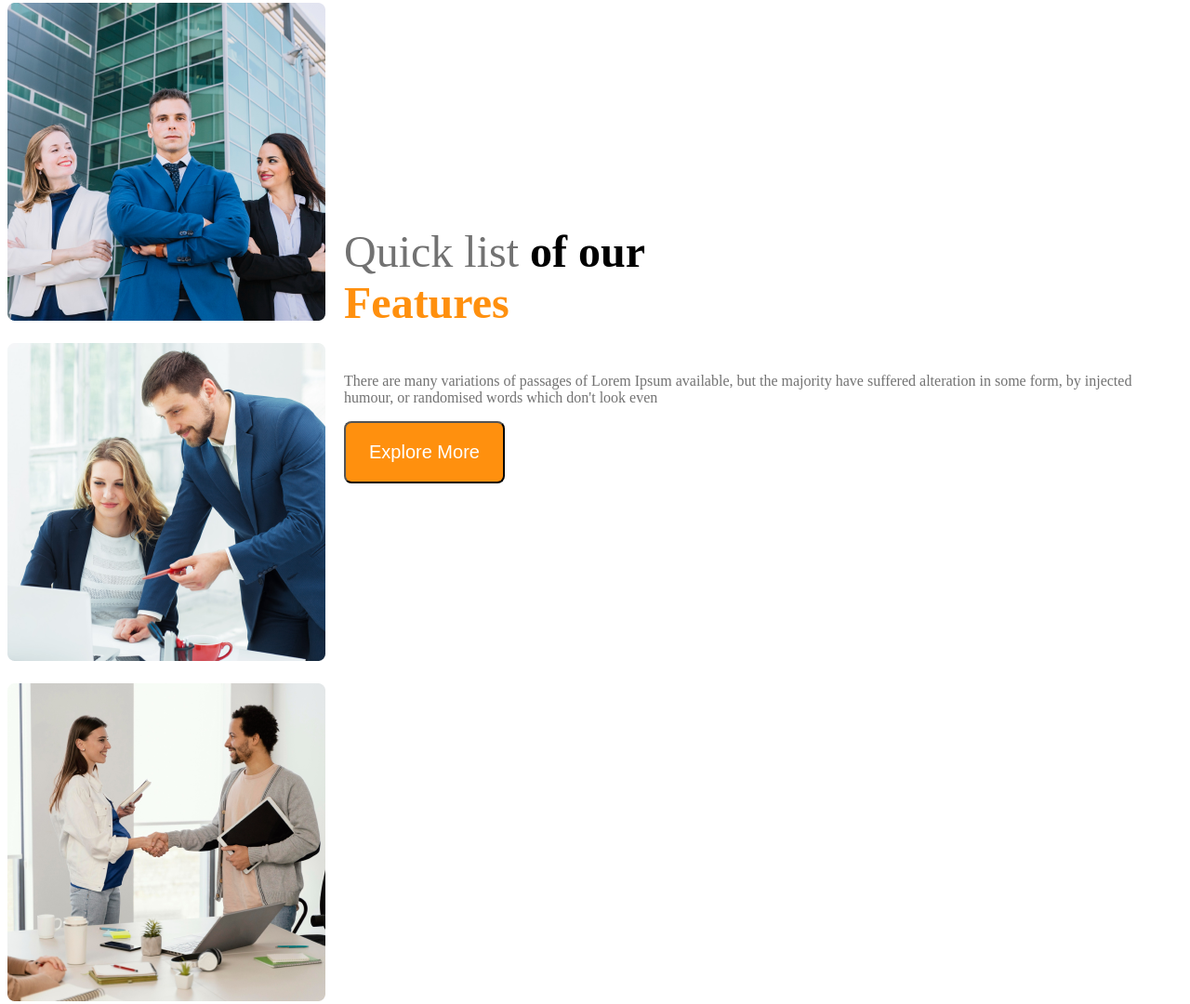
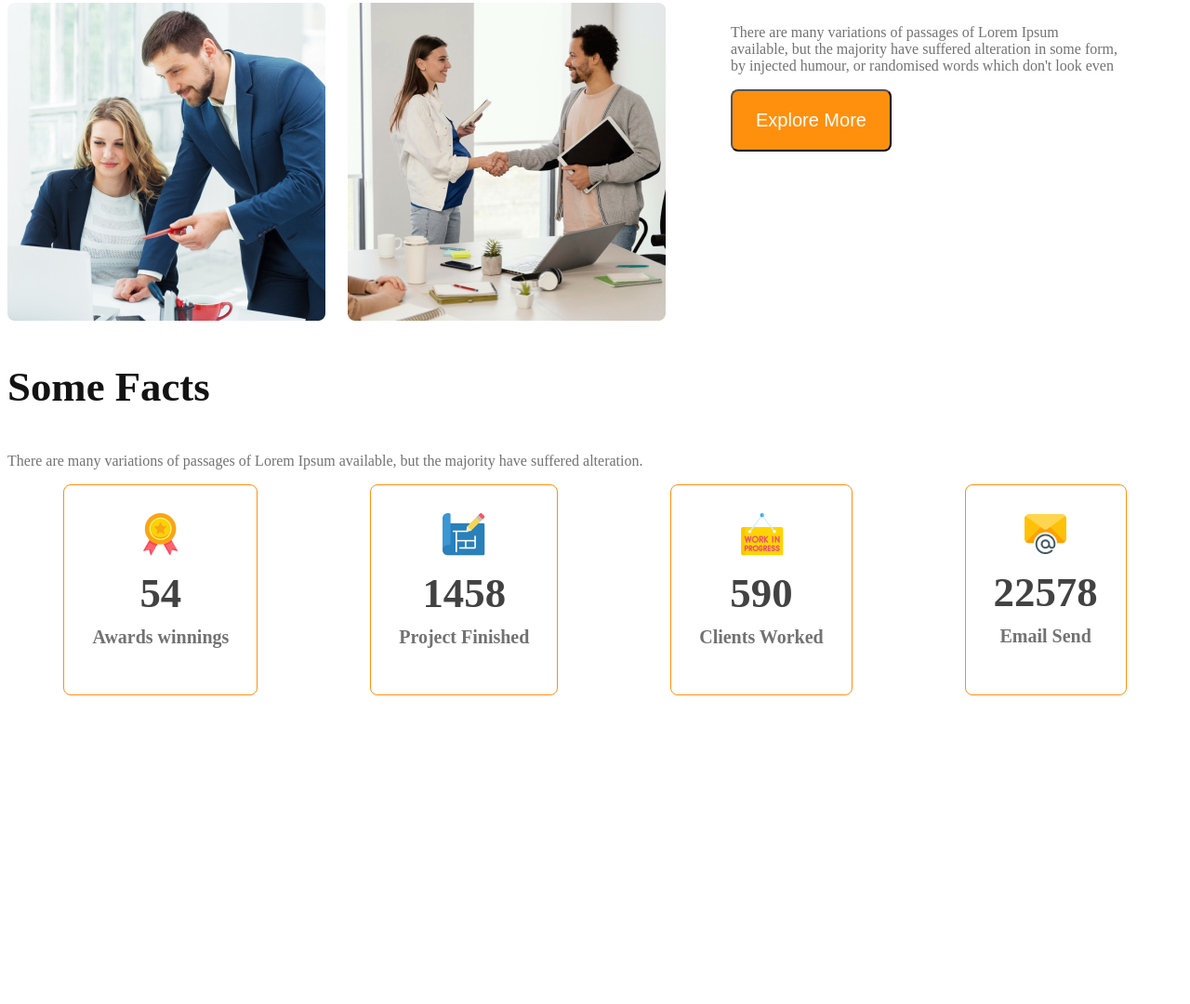
Before and after one commit to 12AlAdnan/g3-architect-website, a plain HTML site: page index.html in a window 1280 px wide. Shown: the part 1370-2450 px from the top of the page at 93% size. After the commit the page ends 2126 px from the top, so only its background shows below. Drawn offline with Linux system fonts and the light colour scheme.

Commit message:
styled card section

```diff
--- a/index.html
+++ b/index.html
@@ -63,6 +63,30 @@
       <h3 class="section-title">Some Facts</h3>
       <p class="text-light-gray">There are many variations of passages of Lorem Ipsum available, but the majority have suffered alteration.
       </p>
+      <div class="facts-card-container">
+        <div class="card">
+          <img src="images/icons/ribon.png" alt="">
+          <h2 class="card-stats">54</h2>
+          <p class="card-title text-light-gray">Awards winnings</p>
+        </div>
+        <div class="card">
+          <img src="images/icons/projects.png" alt="">
+          <h2 class="card-stats">1458</h2>
+          <p class="card-title text-light-gray">Project Finished
+          </p>
+        </div>
+        <div class="card">
+          <img src="images/icons/customers.png" alt="">
+          <h2 class="card-stats">590</h2>
+          <p class="card-title text-light-gray">Clients Worked</p>
+        </div>
+        <div class="card">
+          <img src="images/icons/email.png" alt="">
+          <h2 class="card-stats">22578
+          </h2>
+          <p class="card-title text-light-gray">Email Send</p>
+        </div>
+      </div>
     </section>
     <!-- facts section end -->
   </main>
--- a/styles/architect.css
+++ b/styles/architect.css
@@ -63,7 +63,7 @@ nav li a {
   color: #131313;
 }
 
-.text-light-gray{
+.text-light-gray {
   color: #727272;
 }
 
@@ -74,35 +74,68 @@ nav li a {
 
 
 /* main section style  */
-main{
+main {
   max-width: 1440px;
 
 }
+
 /* teams container stylel  */
 .teams-container {
   display: flex;
   align-items: center;
 }
-.teams-image-container{
+
+.teams-image-container {
   display: grid;
   grid-template-columns: repeat(2, 1fr);
   gap: 1.5rem;
 }
-.teams-content{
+
+.teams-content {
   padding-left: 70px;
   padding-right: 70px;
 }
-.teams-title{
+
+.teams-title {
   font-size: 3rem;
 }
-.teams-title .quick-list{
+
+.teams-title .quick-list {
   color: #727272;
   font-weight: 500;
 }
-.teams-title .text-feature{
+
+.teams-title .text-feature {
   color: #FF900E;
   font-weight: 700;
 }
+
+/* facts section  */
+.facts-card-container {
+  display: flex;
+  justify-content: space-around;
+}
+
+.facts-card-container .card {
+  border-radius: 8px;
+  border: 1px solid #ff900f;
+  text-align: center;
+  padding: 30px;
+}
+
+.facts-card-container .card-title {
+  font-weight: 600;
+  font-size: 1.25rem;
+  margin-top: 5px;
+}
+
+.facts-card-container .card-stats {
+  font-size: 2.8rem;
+  color: #424242;
+  margin-top: 10px;
+  margin-bottom: 10px;
+}
+
 
 /* responsive style  */
 /* mobile devices  */
@@ -116,13 +149,15 @@ main{
   .teams-container {
     flex-direction: column;
   }
-}
-.teams-image-container{
-  grid-template-columns: 1fr;
-}
-.teams-content{
-  padding-left: 20px;
-  padding-right: 20px;
+
+  .teams-image-container {
+    grid-template-columns: 1fr;
+  }
+
+  .teams-content {
+    padding-left: 20px;
+    padding-right: 20px;
+  }
 }
 
 /* tablet or medium devices  */
@@ -131,7 +166,8 @@ main{
     padding: 20px;
   }
 
-  nav, .teams-container {
+  nav,
+  .teams-container {
     flex-direction: column;
   }
 }
```
